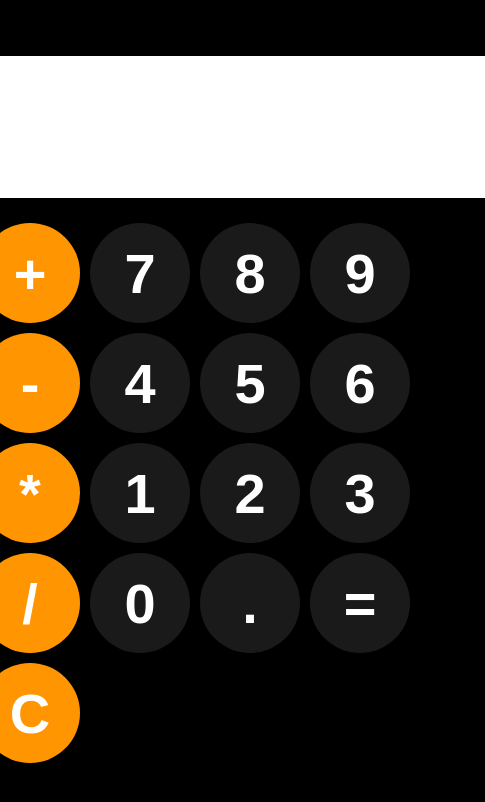
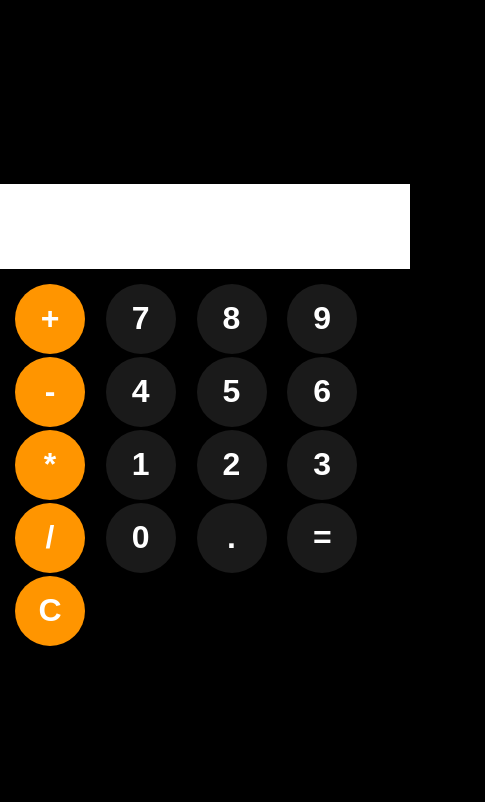
Before and after one commit to Manojmp44/simple-calculator, a plain HTML site: page index.html in a window 390 px wide. Shown: the whole page, 485 px wide, since content can reach past the window. Drawn offline with Linux system fonts and the light colour scheme.

Commit message:
Update style.css

```diff
--- a/style.css
+++ b/style.css
@@ -60,9 +60,62 @@ button:active{
 }
 
 .operator-btn:hover{
+
     background-color:hsl(35,100%,65%);
 }
 
 .operator-btn:active{
     background-color:hsl(35,100%,70%);
 }
+
+@media (max-width: 768px) {
+    /* For Tablet and smaller screens */
+
+    #calculator {
+        width: 90%;
+        max-width: 400px;
+    }
+
+    #display {
+        font-size: 4rem;
+        padding: 15px;
+    }
+
+    #keys {
+        grid-template-columns: repeat(4, 1fr);
+        gap: 5px;
+        padding: 20px;
+    }
+
+    button {
+        width: 80px;
+        height: 80px;
+        font-size: 2.5rem;
+    }
+}
+
+@media (max-width: 480px) {
+    /* For Mobile screens */
+
+    #calculator {
+        width: 95%;
+        max-width: 350px;
+    }
+
+    #display {
+        font-size: 3.5rem;
+        padding: 10px;
+    }
+
+    #keys {
+        grid-template-columns: repeat(4, 1fr);
+        gap: 3px;
+        padding: 15px;
+    }
+
+    button {
+        width: 70px;
+        height: 70px;
+        font-size: 2rem;
+    }
+}
```
